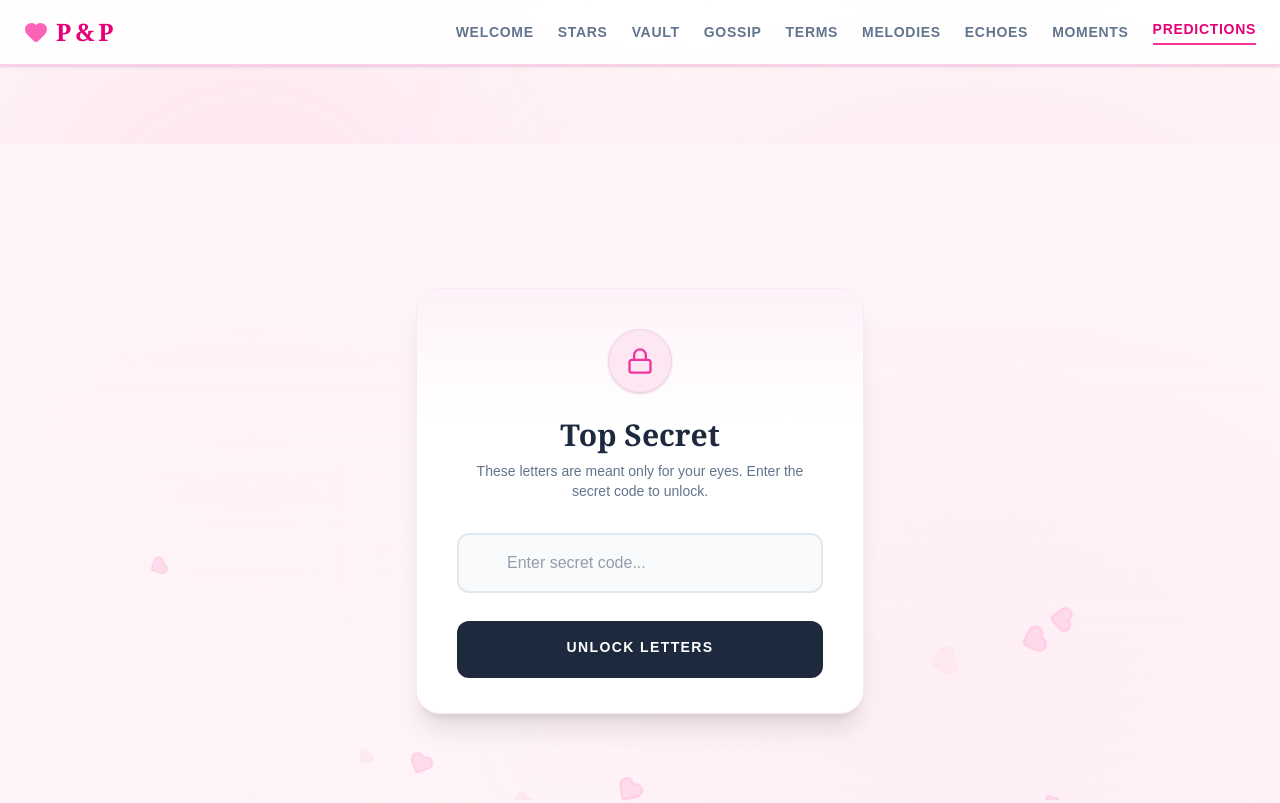
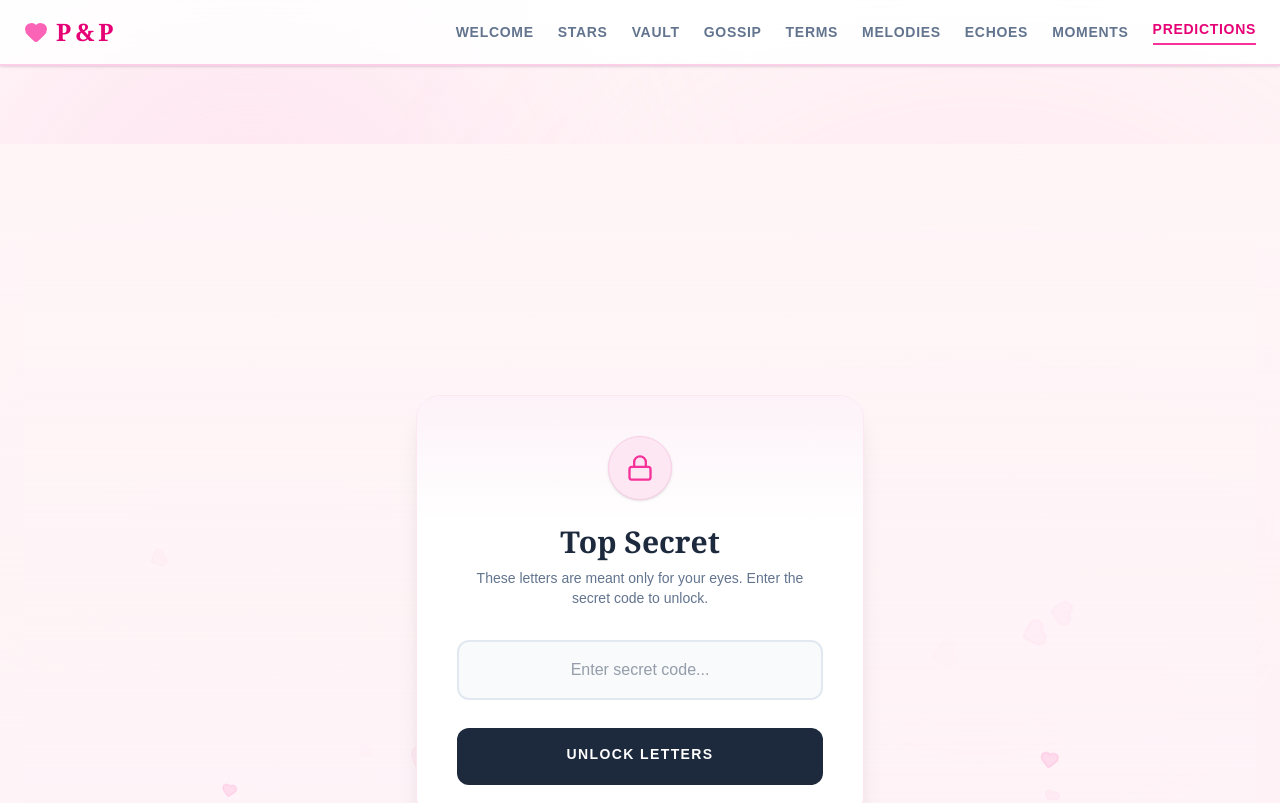
Before and after one commit to RuinPrince/Wedding-Gift, a Next.js app: page /letters in a window 1280 px wide. Shown: the top 803 px of the page. Built offline with nearby package versions, Linux system fonts and the light colour scheme; a web font is replaced by a local one.

Commit message:
Fin Moment

```diff
--- a/components/LettersSection.tsx
+++ b/components/LettersSection.tsx
@@ -1,4 +1,4 @@
-'use client';
+"use client";
 
 import React, { useState, useEffect } from 'react';
 import { motion } from 'framer-motion';
@@ -62,8 +62,42 @@ const lettersData: Letter[] = [
   }
 ];
 
-// --- THE SECRET CODE ---
 const SECRET_CODE = "moonprincess";
+
+// --- BACKGROUND FLOATING HEARTS ---
+const FloatingHearts = () => {
+  const [isMounted, setIsMounted] = useState(false);
+  useEffect(() => setIsMounted(true), []);
+  if (!isMounted) return null;
+
+  return (
+    <div className="fixed inset-0 overflow-hidden pointer-events-none z-0">
+      {[...Array(15)].map((_, i) => (
+        <motion.div
+          key={`heart-${i}`}
+          className="absolute text-pink-300/30"
+          initial={{
+            x: Math.random() * window.innerWidth,
+            y: window.innerHeight + 100,
+            scale: Math.random() * 0.5 + 0.5,
+          }}
+          animate={{
+            y: -100,
+            rotate: Math.random() * 360,
+          }}
+          transition={{
+            duration: Math.random() * 10 + 15,
+            repeat: Infinity,
+            ease: "linear",
+            delay: Math.random() * 10,
+          }}
+        >
+          <Heart fill="currentColor" size={32} />
+        </motion.div>
+      ))}
+    </div>
+  );
+};
 
 export default function LettersSection() {
   const [isUnlocked, setIsUnlocked] = useState(false);
@@ -71,7 +105,6 @@ export default function LettersSection() {
   const [code, setCode] = useState('');
   const [error, setError] = useState(false);
 
-  // Safely check sessionStorage on mount to avoid hydration errors
   useEffect(() => {
     setIsMounted(true);
     if (sessionStorage.getItem('lettersUnlocked') === 'true') {
@@ -87,28 +120,30 @@ export default function LettersSection() {
       setError(false);
     } else {
       setError(true);
-      setCode(''); // Clear input on error
+      setCode('');
     }
   };
 
-  // Prevent rendering until hydration is complete
   if (!isMounted) return null;
 
-// --- THE LOCKED STATE UI ---
-  if (!isUnlocked) {
   return (
-      <div className="flex items-center justify-center min-h-[60vh] px-4 relative z-10 py-12">
+    // Wrap the entire page in a responsive main tag that accounts for the fixed Navbar
+    <main className="relative min-h-screen pt-24 sm:pt-32 pb-24 px-4 sm:px-6 bg-gradient-to-b from-[#FFF5F7] to-pink-50/50 overflow-hidden">
+
+      {/* Background Hearts for both Locked and Unlocked states */}
+      <FloatingHearts />
+
+      {/* --- THE LOCKED STATE UI --- */}
+      {!isUnlocked ? (
+        <div className="flex items-center justify-center min-h-[60vh] relative z-10">
           <motion.div
             initial={{ opacity: 0, y: 20 }}
             animate={{ opacity: 1, y: 0 }}
-          className="relative w-full max-w-md bg-white rounded-3xl border border-pink-100 p-8 md:p-10 text-center shadow-xl overflow-hidden"
+            className="relative w-full max-w-md bg-white rounded-3xl border border-pink-100 p-8 md:p-10 text-center shadow-xl overflow-hidden mx-auto"
           >
-          {/* Clean, smooth top gradient instead of the broken circle */}
             <div className="absolute top-0 left-0 w-full h-32 bg-gradient-to-b from-pink-50 to-transparent pointer-events-none" />
 
             <div className="relative z-10 flex flex-col items-center">
-
-            {/* Centered Lock Icon */}
               <div className="w-16 h-16 bg-pink-100 text-pink-500 rounded-full flex items-center justify-center mb-6 shadow-sm border border-pink-200">
                 <Lock size={28} strokeWidth={2} />
               </div>
@@ -119,15 +154,13 @@ export default function LettersSection() {
               </p>
 
               <form onSubmit={handleUnlock} className="w-full space-y-5">
-
-              {/* FIX: Foolproof input wrapper for the Key icon */}
                 <div className="relative flex items-center w-full">
                   <input
                     type="password"
                     placeholder="Enter secret code..."
                     value={code}
                     onChange={(e) => { setCode(e.target.value); setError(false); }}
-                  className={`w-full pl-12 pr-4 py-4 bg-slate-50 border-2 rounded-xl focus:outline-none focus:bg-white text-slate-700 font-medium transition-colors ${
+                    className={`w-full px-4 py-4 bg-slate-50 border-2 rounded-xl focus:outline-none focus:bg-white text-slate-700 font-medium transition-colors text-center ${
                       error ? 'border-red-300 focus:border-red-500' : 'border-slate-200 focus:border-pink-400'
                     }`}
                   />
@@ -151,37 +184,37 @@ export default function LettersSection() {
             </div>
           </motion.div>
         </div>
-    );
-  }
+      ) : (
 
-  // --- THE UNLOCKED STATE UI (Your original code) ---
-  return (
-    <div className="max-w-6xl mx-auto px-6 relative z-10">
+      // --- THE UNLOCKED STATE UI ---
+        <div className="max-w-6xl mx-auto relative z-10">
 
           {/* Header Section */}
-      <div className="text-center mb-16 flex flex-col items-center">
+          <div className="text-center mb-10 sm:mb-16 flex flex-col items-center">
             <motion.div
               initial={{ opacity: 0, y: 20 }}
               animate={{ opacity: 1, y: 0 }}
-          className="flex flex-col items-center"
+              className="flex flex-col items-center w-full"
             >
-          <div className="inline-flex items-center justify-center p-4 bg-pink-100 text-pink-500 rounded-full mb-6">
-            <Mail size={32} />
+              <div className="inline-flex items-center justify-center p-3 sm:p-4 bg-pink-100 text-pink-500 rounded-full mb-4 sm:mb-6 shadow-sm">
+                <Mail className="w-6 h-6 sm:w-8 sm:h-8" />
               </div>
 
-          <h2 className="text-4xl md:text-5xl font-serif text-pink-600 mb-4 font-bold flex items-center justify-center gap-4">
-            <Heart className="text-pink-500 fill-pink-500 hidden md:block" size={36} />
+              {/* Responsive Header */}
+              <h2 className="text-3xl sm:text-4xl md:text-5xl font-serif text-pink-600 mb-4 font-bold flex items-center justify-center gap-2 sm:gap-4 text-center">
+                <Heart className="text-pink-500 hidden sm:block w-7 h-7 md:w-9 md:h-9" strokeWidth={2.5} />
                 Letters of Love
-            <Heart className="text-pink-500 fill-pink-500 hidden md:block" size={36} />
+                <Heart className="text-pink-500 hidden sm:block w-7 h-7 md:w-9 md:h-9" strokeWidth={2.5} />
               </h2>
 
-          <p className="text-slate-500 max-w-lg mx-auto">
-            Heartfelt messages from the people who know us best.
+              <p className="text-sm sm:text-base text-slate-500 max-w-lg mx-auto px-2">
+                Heartfelt messages from the people who know you guys.
               </p>
             </motion.div>
           </div>
 
-      <div className="grid grid-cols-1 md:grid-cols-2 gap-12">
+          {/* Responsive Grid for Letters */}
+          <div className="grid grid-cols-1 lg:grid-cols-2 gap-8 md:gap-10">
             {lettersData.map((letter, index) => (
               <motion.div
                 initial={{ opacity: 0, y: 30 }}
@@ -189,13 +222,16 @@ export default function LettersSection() {
                 viewport={{ once: true }}
                 transition={{ delay: (index % 2) * 0.15 }}
                 key={letter.id}
-            className="w-full bg-[#EFEFEF] bg-[url('https://www.transparenttextures.com/patterns/cream-paper.png')] border-x-4 border-t-8 border-b-4 border-slate-800 p-8 shadow-xl relative flex flex-col hover:-translate-y-1 transition-all duration-300 min-h-full"
+                // FIX: Clean, beautiful white/pink card matching Image 1
+                className="w-full bg-white/90 backdrop-blur-md border-2 border-pink-100 rounded-[2rem] p-6 sm:p-8 md:p-10 shadow-[0_8px_30px_rgb(255,192,203,0.3)] relative flex flex-col hover:-translate-y-1 transition-all duration-300 min-h-full"
               >
-            <div className="text-right text-sm text-slate-500 mb-6 font-serif font-bold border-b-2 border-slate-300 pb-3">
+                {/* Date at the top right */}
+                <div className="text-right text-xs sm:text-sm text-pink-400 mb-6 font-serif font-bold uppercase tracking-widest">
                   {letter.date}
                 </div>
 
-            <div className="text-slate-900 font-serif text-lg leading-relaxed mb-10 flex-grow">
+                {/* Letter Content: Left aligned as requested */}
+                <div className="text-slate-700 font-serif text-base sm:text-lg leading-relaxed mb-10 flex-grow text-left">
                   {letter.content.split('\n').map((line, i) => (
                     <React.Fragment key={i}>
                       {line}
@@ -204,10 +240,11 @@ export default function LettersSection() {
                   ))}
                 </div>
 
-            <div className="text-right mt-auto pt-4 border-t border-slate-300/50">
-              <span className="font-medium text-slate-500 text-sm mr-2 italic">With love,</span>
+                {/* Signature at the bottom right */}
+                <div className="text-right mt-auto pt-6 border-t border-pink-100">
+                  <span className="font-medium text-slate-400 text-sm mr-2 italic">With love,</span>
                   <br />
-              <span className="text-xl font-serif font-black tracking-widest text-slate-900 uppercase mt-1 inline-block">
+                  <span className="text-xl sm:text-2xl font-serif font-black tracking-widest text-slate-800 uppercase mt-1 inline-block">
                     {letter.sender}
                   </span>
                 </div>
@@ -215,5 +252,7 @@ export default function LettersSection() {
             ))}
           </div>
         </div>
+      )}
+    </main>
   );
 }
```
Lines whose indentation alone changed are shown as unchanged.
